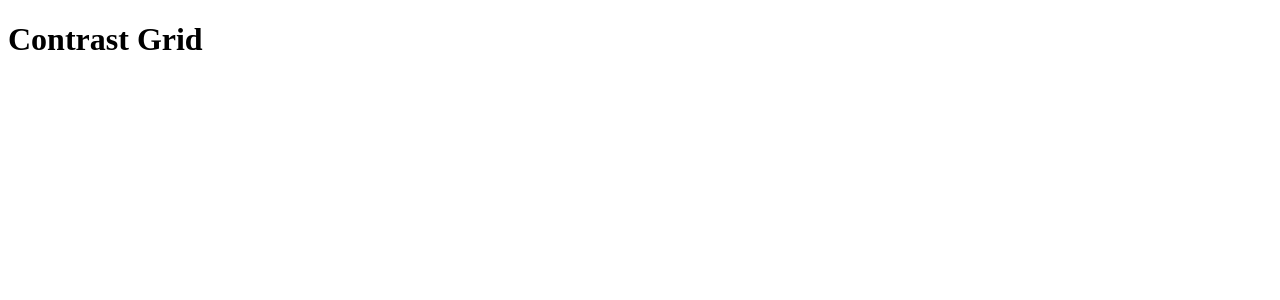
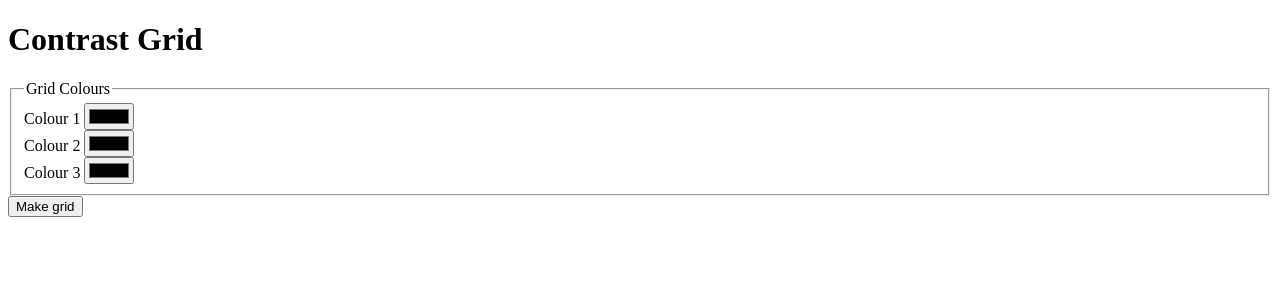
Before and after one commit to svillegascreative/contrast-grid, a SvelteKit app: page / in a window 1280 px wide. Shown: the top 300 px of the page. Built offline with nearby package versions, Linux system fonts and the light colour scheme.

Commit message:
create ColorForm cmpt
- add cmpt to index page
- add note on spelling of "color/colour" to README

```diff
--- /dev/null
+++ b/src/lib/ColorForm.svelte
@@ -0,0 +1,22 @@
+<form>
+	<fieldset>
+		<legend>Grid Colours</legend>
+
+		<div>
+			<label for="color-input-1">Colour 1</label>
+			<input id="color-input-1" type="color" name="color1" />
+		</div>
+
+		<div>
+			<label for="color-input-2">Colour 2</label>
+			<input id="color-input-2" type="color" name="color2" />
+		</div>
+
+		<div>
+			<label for="color-input-3">Colour 3</label>
+			<input id="color-input-3" type="color" name="color3" />
+		</div>
+	</fieldset>
+
+	<button type="submit">Make grid</button>
+</form>
--- a/src/routes/+page.svelte
+++ b/src/routes/+page.svelte
@@ -1 +1,11 @@
-<h1>Contrast Grid</h1>
+<script>
+	import ColorForm from '$lib/ColorForm.svelte';
+</script>
+
+<main>
+	<h1>Contrast Grid</h1>
+
+	<section aria-label="colour form">
+		<ColorForm />
+	</section>
+</main>
```
Also changed, not shown: 1 other file (tests, documents, lock files or other folders).
